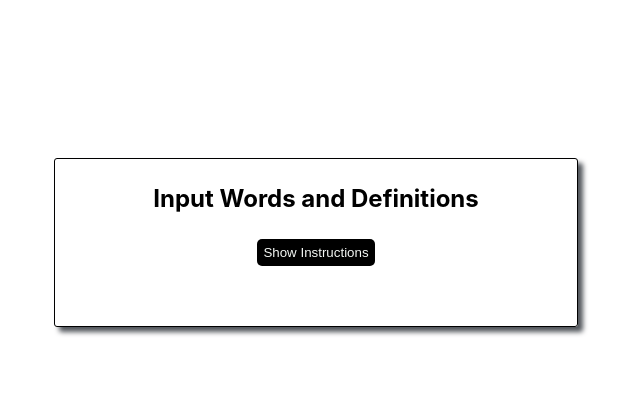
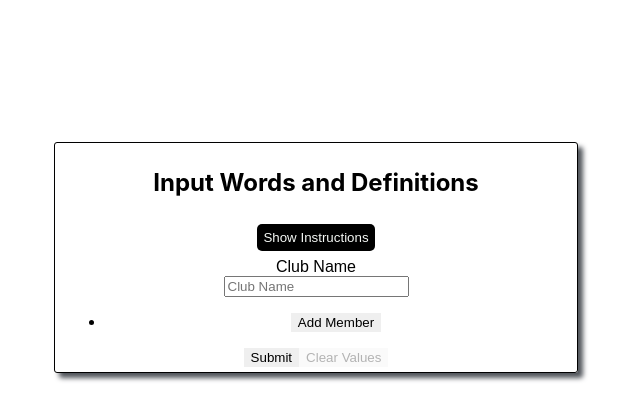
Before and after one commit to Cameron-Grams/ESL-Toolkit, a React (Create React App) app: page /matching in a window 1280 px wide. Shown: the top 420 px of the page, without its empty margins (324-964 px from the left). Built offline with nearby package versions, Linux system fonts and the light colour scheme.

Commit message:
work to customize the field array form

```diff
--- a/package.json
+++ b/package.json
@@ -8,7 +8,7 @@
     "react-redux": "^5.1.1",
     "react-router": "^4.3.1",
     "react-router-dom": "^4.3.1",
-    "react-scripts": "2.1.1",
+    "react-scripts": "^2.1.3",
     "react-to-print": "^2.0.0-alpha-4",
     "redux": "^4.0.1",
     "redux-form": "^7.4.2"
--- a/src/actions/textActions.js
+++ b/src/actions/textActions.js
@@ -103,3 +103,9 @@ export function updateWordDisplay( newArrayWordObjects ){
         wordObjects: newArrayWordObjects
     })
 }
+
+// functions for Matching exercises
+
+export function registerMatch( values ) {
+    console.log( 'In text actions register Match with: ', values )
+}
--- /dev/null
+++ b/src/containers/MatchMaker/InputMatched.jsx
@@ -0,0 +1,101 @@
+import React from 'react'
+import { Field, FieldArray, reduxForm } from 'redux-form'
+import validate from '../../helpers/validate'
+
+const renderField = ({ input, label, type, meta: { touched, error } }) => (
+  <div>
+    <label>{label}</label>
+    <div>
+      <input {...input} type={type} placeholder={label} />
+      {touched && error && <span>{error}</span>}
+    </div>
+  </div>
+)
+
+const renderHobbies = ({ fields, meta: { error } }) => (
+  <ul>
+    <li>
+      <button type="button" onClick={() => fields.push()}>
+        Add Hobby
+      </button>
+    </li>
+    {fields.map((hobby, index) => (
+      <li key={index}>
+        <button
+          type="button"
+          title="Remove Hobby"
+          onClick={() => fields.remove(index)}
+        />
+        <Field
+          name={hobby}
+          type="text"
+          component={renderField}
+          label={`Hobby #${index + 1}`}
+        />
+      </li>
+    ))}
+    {error && <li className="error">{error}</li>}
+  </ul>
+)
+
+const renderMembers = ({ fields, meta: { error, submitFailed } }) => (
+  <ul>
+    <li>
+      <button type="button" onClick={() => fields.push({})}>
+        Add Member
+      </button>
+      {submitFailed && error && <span>{error}</span>}
+    </li>
+    {fields.map((member, index) => (
+      <li key={index}>
+        <button
+          type="button"
+          title="Remove Member"
+          onClick={() => fields.remove(index)}
+        />
+        <h4>Member #{index + 1}</h4>
+        <Field
+          name={`${member}.firstName`}
+          type="text"
+          component={renderField}
+          label="First Name"
+        />
+        <Field
+          name={`${member}.lastName`}
+          type="text"
+          component={renderField}
+          label="Last Name"
+        />
+        <FieldArray name={`${member}.hobbies`} component={renderHobbies} />
+      </li>
+    ))}
+  </ul>
+)
+
+const InputMatched = props => {
+  const { handleSubmit, pristine, reset, submitting } = props
+  return (
+    <form onSubmit={handleSubmit}>
+      <Field
+        name="clubName"
+        type="text"
+        component={renderField}
+        label="Club Name"
+      />
+      <FieldArray name="members" component={renderMembers} />
+      <div>
+        <button type="submit" disabled={submitting}>
+          Submit
+        </button>
+        <button type="button" disabled={pristine || submitting} onClick={reset}>
+          Clear Values
+        </button>
+      </div>
+    </form>
+  )
+}
+
+export default reduxForm({
+  form: 'matchedWords',
+  validate
+})( InputMatched )
--- a/src/containers/MatchMaker/MatchMaker.jsx
+++ b/src/containers/MatchMaker/MatchMaker.jsx
@@ -1,8 +1,8 @@
 import React from 'react'
 import { connect } from 'react-redux'
-import {  instructionsDisplay } from '../../actions/textActions'
+import { registerError, instructionsDisplay, registerMatch } from '../../actions/textActions'
 import Modal from '../../components/Modal'
-// import InputText from './InputText'
+import InputMatched from './InputMatched'
 import './MatchText.css'
 import InstructionTextMatch from './InstructionTextMatch';
 
@@ -19,18 +19,11 @@ class InputPage extends React.Component{
         this.props.instructionsDisplay()
     }
 
-    registerInputText = ( values ) => {
-
-        // update for the input of a Field Array...
-        if( values.originalTextInput && ( values.originalTextInput !== " " )) {
-            this.props.registerText( values )
-            if ( this.props.exerciseType === 'cloze' ){
-                this.props.history.push( "/build-cloze" )
-            } else if ( this.props.exerciseType === "scramble" ){
-                this.props.history.push( "/confirm-exercise" )
-            } else {
-                this.props.history.push( "/" )
-            }
+    registerMatch = ( values ) => {
+        console.log( 'In Match Maker with values: ', values )
+        if( values.hobby && ( values.hobby !== " " )) {
+            this.props.registerMatch( values )
+            this.props.history.push( "/confirm-exercise" )
         } else {
             this.props.registerError()
         }
@@ -50,7 +43,7 @@ class InputPage extends React.Component{
                     <h2 className={ "titleElement" }>Input Words and Definitions</h2>
                     { indicateError }
                     <button className="submitButton  inputButton" onClick={ this.nowShowInstructions }>Show Instructions</button>
-                    { /* need to create the field array input */  }
+                    < InputMatched onSubmit={ this.registerMatch } />
                 </div>
                 { instructions }
                 <div className={ "liftDiv"}></div>
@@ -64,7 +57,7 @@ const mapStateToProps = ( state ) => ({
     showInstructions : state.reducer.showInstructions
 })
 
-export default connect( mapStateToProps, { instructionsDisplay } )( InputPage )
+export default connect( mapStateToProps, { registerError, instructionsDisplay, registerMatch } )( InputPage )
 
 
 /* build the input for the field array  https://redux-form.com/8.1.0/examples/fieldarrays/  */
--- /dev/null
+++ b/src/helpers/validate.jsx
@@ -0,0 +1,47 @@
+const validate = values => {
+    const errors = {}
+    if (!values.clubName) {
+      errors.clubName = 'Required'
+    }
+    if (!values.members || !values.members.length) {
+      errors.members = { _error: 'At least one member must be entered' }
+    } else {
+      const membersArrayErrors = []
+      values.members.forEach((member, memberIndex) => {
+        const memberErrors = {}
+        if (!member || !member.firstName) {
+          memberErrors.firstName = 'Required'
+          membersArrayErrors[memberIndex] = memberErrors
+        }
+        if (!member || !member.lastName) {
+          memberErrors.lastName = 'Required'
+          membersArrayErrors[memberIndex] = memberErrors
+        }
+        if (member && member.hobbies && member.hobbies.length) {
+          const hobbyArrayErrors = []
+          member.hobbies.forEach((hobby, hobbyIndex) => {
+            if (!hobby || !hobby.length) {
+              hobbyArrayErrors[hobbyIndex] = 'Required'
+            }
+          })
+          if (hobbyArrayErrors.length) {
+            memberErrors.hobbies = hobbyArrayErrors
+            membersArrayErrors[memberIndex] = memberErrors
+          }
+          if (member.hobbies.length > 5) {
+            if (!memberErrors.hobbies) {
+              memberErrors.hobbies = []
+            }
+            memberErrors.hobbies._error = 'No more than five hobbies allowed'
+            membersArrayErrors[memberIndex] = memberErrors
+          }
+        }
+      })
+      if (membersArrayErrors.length) {
+        errors.members = membersArrayErrors
+      }
+    }
+    return errors
+  }
+
+  export default validate
```
Also changed, not shown: 1 other file (tests, documents, lock files or other folders).
